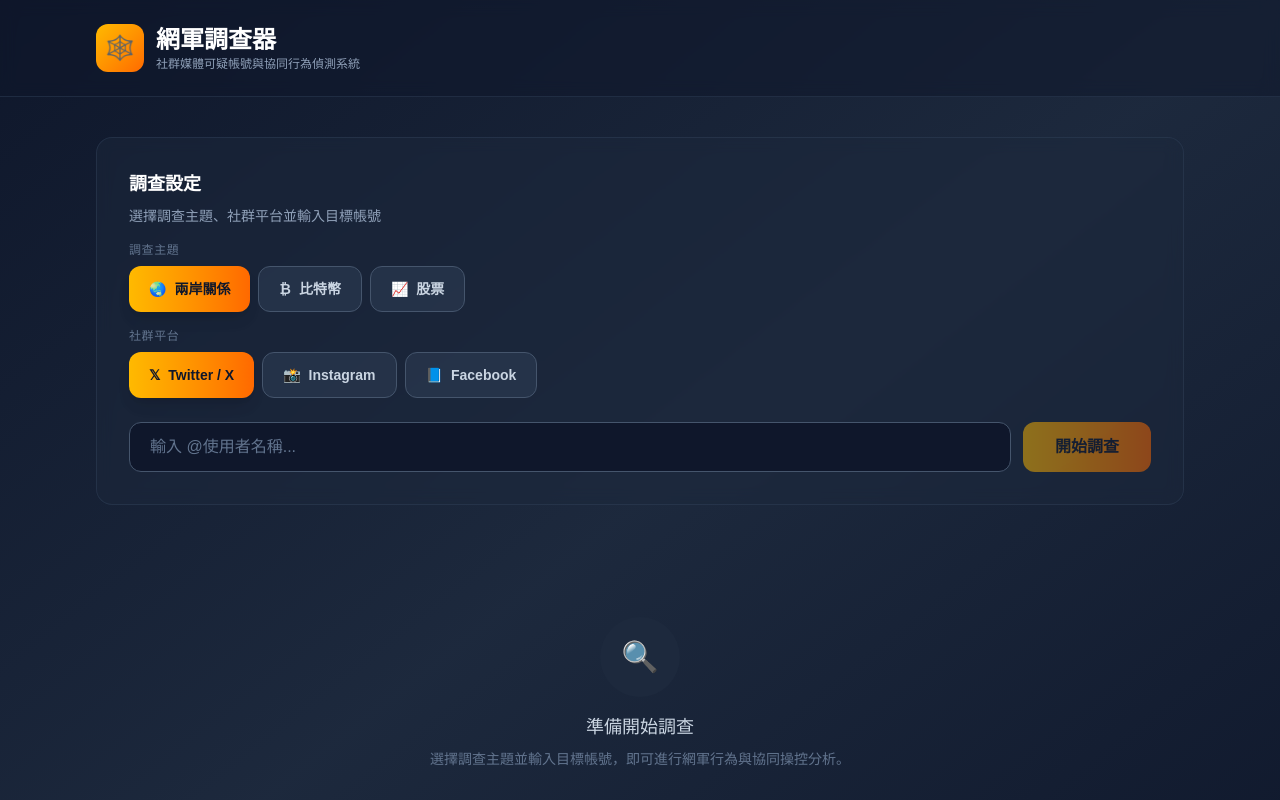
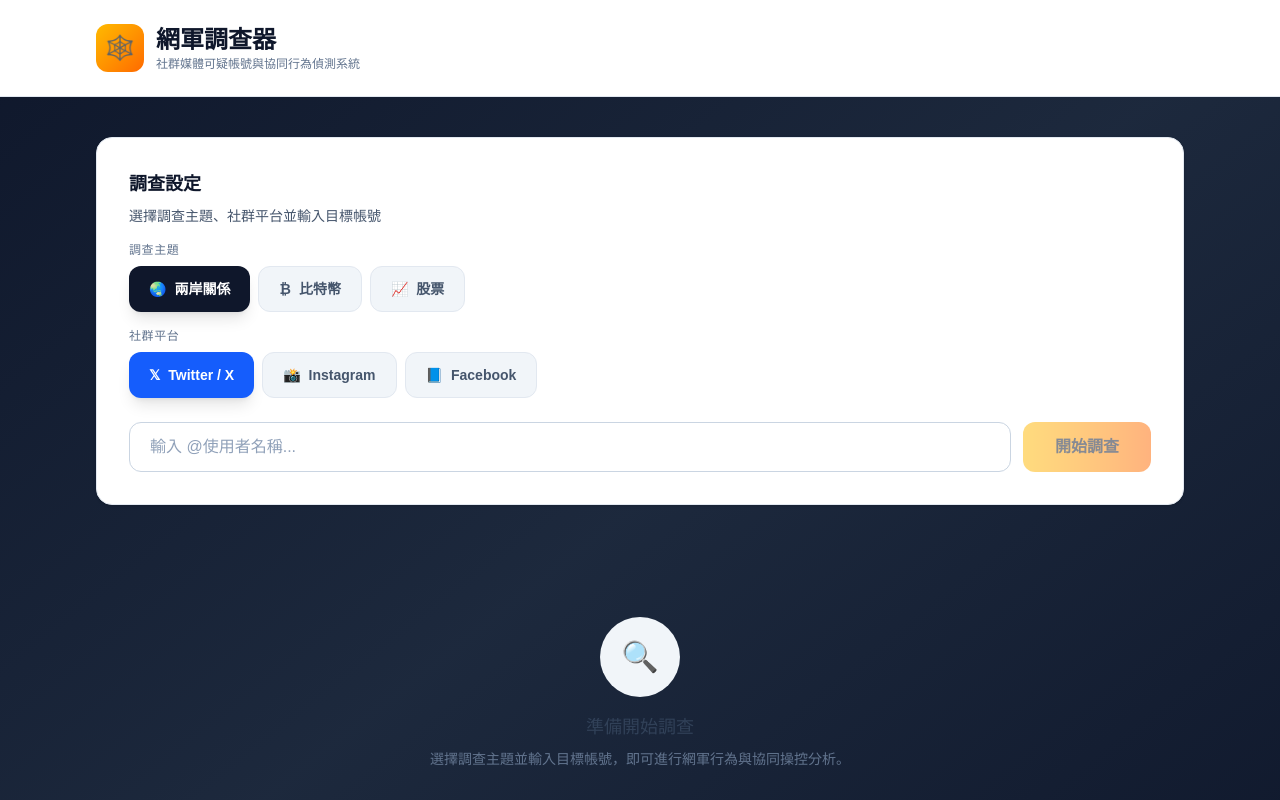
Before and after one commit to rexclaw20260330-ops/CapstoneDemo, a Next.js app: page / in a window 1280 px wide. Shown: the top 800 px of the page. Built offline with nearby package versions, Linux system fonts and the light colour scheme.

Commit message:
Update: Header, settings panel, and footer now use white background

```diff
--- a/src/components/BotHunterDashboard.tsx
+++ b/src/components/BotHunterDashboard.tsx
@@ -408,15 +408,15 @@
   return (
     <div className="min-h-screen bg-gradient-to-br from-slate-900 via-slate-800 to-slate-900">
       {/* Header */}
-      <header className="border-b border-slate-700/50 bg-slate-900/50 backdrop-blur">
+      <header className="border-b border-slate-200 bg-white">
         <div className="max-w-6xl mx-auto px-8 py-6">
           <div className="flex items-center gap-3">
             <div className="w-12 h-12 bg-gradient-to-br from-amber-400 to-orange-500 rounded-xl flex items-center justify-center">
               <span className="text-white text-2xl">🕸️</span>
             </div>
             <div>
-              <h1 className="text-2xl font-bold text-white">網軍調查器</h1>
-              <p className="text-xs text-slate-400">社群媒體可疑帳號與協同行為偵測系統</p>
+              <h1 className="text-2xl font-bold text-slate-900">網軍調查器</h1>
+              <p className="text-xs text-slate-500">社群媒體可疑帳號與協同行為偵測系統</p>
             </div>
           </div>
         </div>
@@ -424,10 +424,10 @@
 
       <main className="max-w-6xl mx-auto px-8 py-10">
         {/* Domain & Platform Selector + Input */}
-        <div className="bg-slate-800/50 backdrop-blur rounded-2xl p-8 border border-slate-700/50 mb-8">
+        <div className="bg-white rounded-2xl p-8 border border-slate-200 shadow-sm mb-8">
           <div className="mb-6">
-            <h2 className="text-lg font-semibold text-white mb-2">調查設定</h2>
-            <p className="text-slate-400 text-sm mb-4">選擇調查主題、社群平台並輸入目標帳號</p>
+            <h2 className="text-lg font-semibold text-slate-900 mb-2">調查設定</h2>
+            <p className="text-slate-600 text-sm mb-4">選擇調查主題、社群平台並輸入目標帳號</p>
 
             <div className="mb-4">
               <span className="text-xs text-slate-500 uppercase tracking-wider mb-2 block">調查主題</span>
@@ -438,8 +438,8 @@
                     onClick={() => setSelectedDomain(domain.id)}
                     className={`flex items-center gap-2 px-5 py-3 rounded-xl text-sm font-semibold transition-all ${
                       selectedDomain === domain.id
-                        ? 'bg-gradient-to-r from-amber-400 to-orange-500 text-slate-900 shadow-lg'
-                        : 'bg-slate-700/50 text-slate-300 border border-slate-600 hover:border-amber-400/50'
+                        ? 'bg-slate-900 text-white shadow-lg'
+                        : 'bg-slate-100 text-slate-600 border border-slate-200 hover:border-slate-400'
                     }`}
                   >
                     <span>{domain.icon}</span>
@@ -458,8 +458,8 @@
                     onClick={() => setSelectedPlatform(platform.id)}
                     className={`flex items-center gap-2 px-5 py-3 rounded-xl text-sm font-semibold transition-all ${
                       selectedPlatform === platform.id
-                        ? 'bg-gradient-to-r from-amber-400 to-orange-500 text-slate-900 shadow-lg'
-                        : 'bg-slate-700/50 text-slate-300 border border-slate-600 hover:border-amber-400/50'
+                        ? 'bg-blue-600 text-white shadow-lg'
+                        : 'bg-slate-100 text-slate-600 border border-slate-200 hover:border-slate-400'
                     }`}
                   >
                     <span>{platform.icon}</span>
@@ -476,7 +476,7 @@
               value={input}
               onChange={(e) => setInput(e.target.value)}
               placeholder="輸入 @使用者名稱..."
-              className="flex-1 px-5 py-3 bg-slate-900 border border-slate-600 rounded-xl text-white placeholder-slate-500 focus:border-amber-400 focus:outline-none"
+              className="flex-1 px-5 py-3 bg-white border border-slate-300 rounded-xl text-slate-900 placeholder-slate-400 focus:border-slate-900 focus:outline-none"
               onKeyDown={(e) => e.key === 'Enter' && analyze()}
             />
             <button
@@ -549,10 +549,10 @@
 
         {!result && !loading && (
           <div className="text-center py-20">
-            <div className="w-20 h-20 bg-slate-800 rounded-full flex items-center justify-center mx-auto mb-4">
+            <div className="w-20 h-20 bg-slate-100 rounded-full flex items-center justify-center mx-auto mb-4">
               <span className="text-3xl">🔍</span>
             </div>
-            <h2 className="text-lg font-medium text-slate-300 mb-2">準備開始調查</h2>
+            <h2 className="text-lg font-medium text-slate-700 mb-2">準備開始調查</h2>
             <p className="text-slate-500 text-sm max-w-md mx-auto">
               選擇調查主題並輸入目標帳號，即可進行網軍行為與協同操控分析。
             </p>
@@ -560,7 +560,7 @@
         )}
       </main>
 
-      <footer className="border-t border-slate-700/50 mt-12">
+      <footer className="border-t border-slate-200 bg-white mt-12">
         <div className="max-w-6xl mx-auto px-8 py-6 text-center">
           <p className="text-sm text-slate-500">網軍調查器 • 社群媒體可疑帳號偵測系統</p>
         </div>
```
